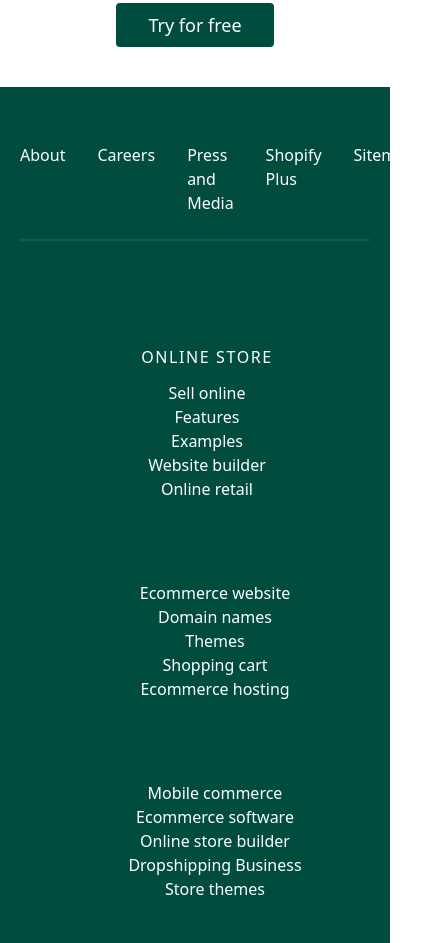
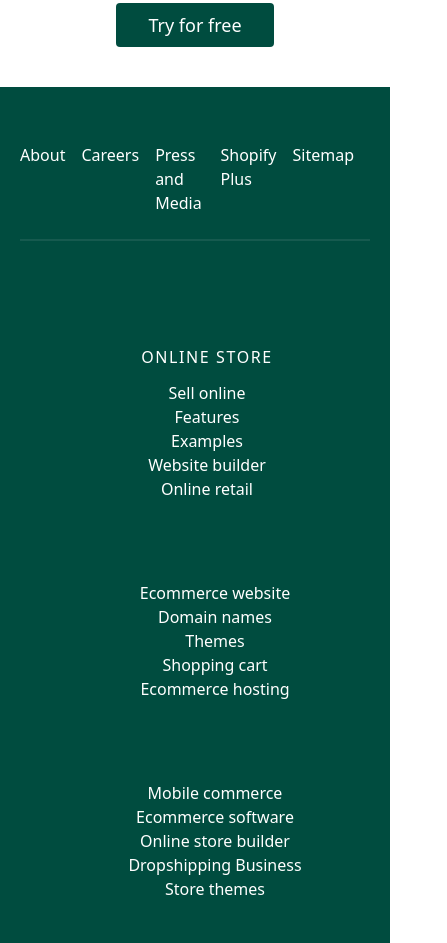
Before and after one commit to Veddadhich1997/shopifyclone, a plain HTML site: page index.html in a window 390 px wide. Shown: the part 9872-10815 px from the top of the page, 447 px wide, since content can reach past the window. Drawn offline with nearby package versions, Linux system fonts and the light colour scheme.

Commit message:
made changes in footer

```diff
--- a/index.html
+++ b/index.html
@@ -751,13 +751,13 @@
         class="px-5 py-10 w-full flex md:items-center lg:items-start md:flex-col md: flex-col"
       >
         <div
-          class="w-full md:mx-10 flex flex-row my-4 text-white font-medium border-b-2 pb-6 border-[#d2d5d91a]"
+          class="w-full lg:mx-10 flex flex-row my-4 text-white font-medium border-b-2 pb-6 border-[#d2d5d91a]"
         >
-          <h2 class="pr-8">About</h2>
-          <h2 class="pr-8">Careers</h2>
-          <h2 class="pr-8">Press and Media</h2>
-          <h2 class="pr-8">Shopify Plus</h2>
-          <h2 class="pr-8">Sitemap</h2>
+          <h2 class="lg:pr-8 pr-4">About</h2>
+          <h2 class="lg:pr-8 pr-4">Careers</h2>
+          <h2 class="lg:pr-8 pr-4">Press and Media</h2>
+          <h2 class="lg:pr-8 pr-4">Shopify Plus</h2>
+          <h2 class="lg:pr-8 pr-4">Sitemap</h2>
         </div>
         <div class="flex flex-row mt-12 pl-10 w-full">
           <div
```
